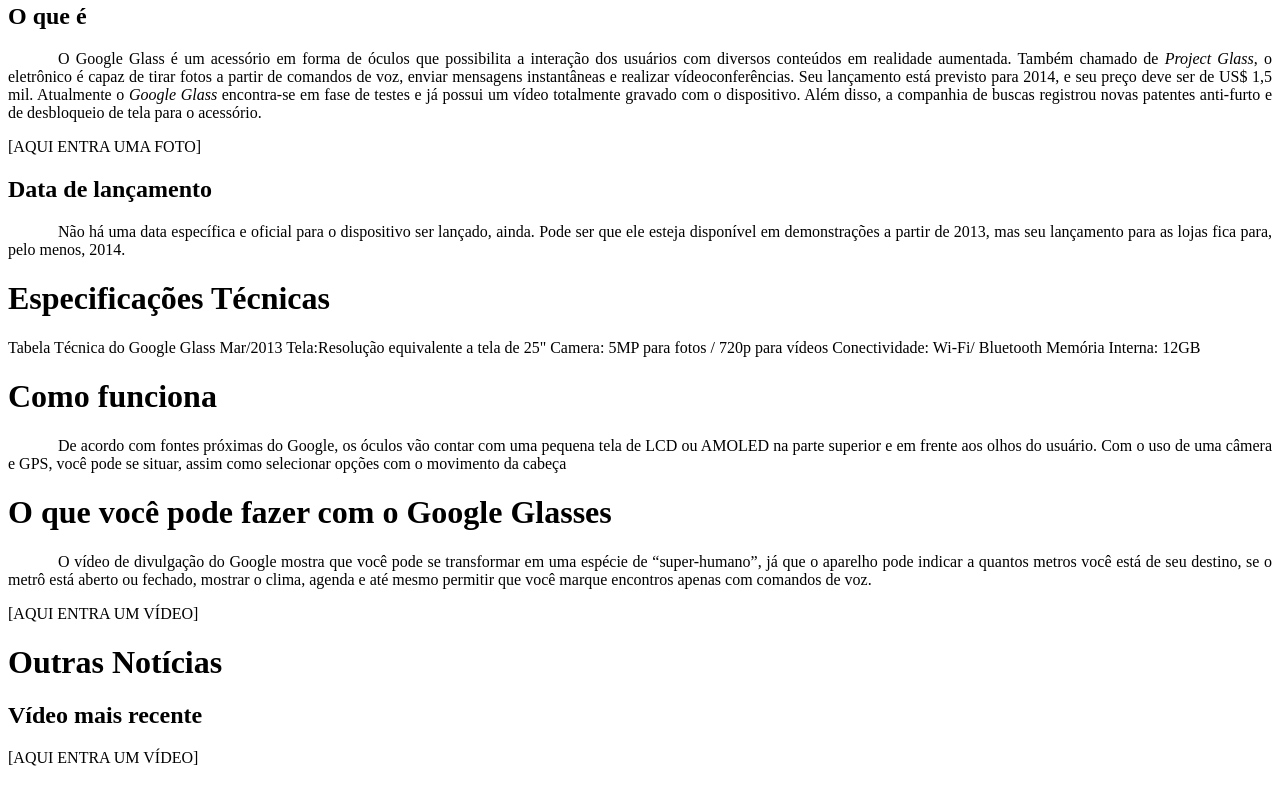
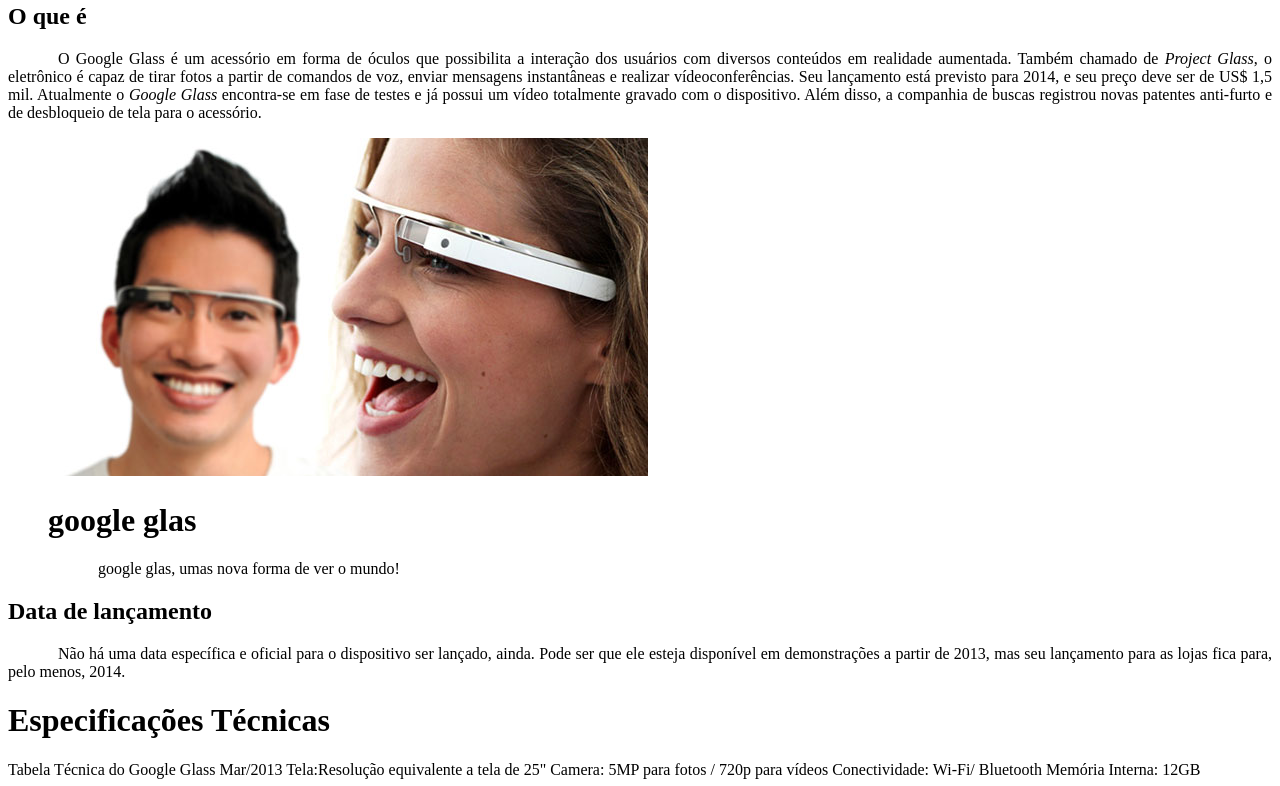
Before and after one commit to Daniel-lins/curso-de-html-5-css-curso-em-video, a plain HTML site: page projeto glas/curso-html5-pacote01/projeto-glass-html5/index.html in a window 1280 px wide. Shown: the part 458-1244 px from the top of the page. Drawn offline with Linux system fonts and the light colour scheme.

Commit message:
Update index.html

```diff
--- a/projeto glas/curso-html5-pacote01/projeto-glass-html5/index.html
+++ b/projeto glas/curso-html5-pacote01/projeto-glass-html5/index.html
@@ -40,9 +40,13 @@ Menu Principal
 </hgroup>
 <h2>O que é</h2>
 <p>O <b></b>Google Glass é um acessório em forma de óculos que possibilita a interação dos usuários com diversos conteúdos em realidade aumentada. Também chamado de <i>Project Glass</i>, o eletrônico é capaz de tirar fotos a partir de comandos de voz, enviar mensagens instantâneas e realizar vídeoconferências. Seu lançamento está previsto para 2014, e seu preço deve ser de US$ 1,5 mil. Atualmente o <em>Google Glass</em> encontra-se em fase de testes e já possui um vídeo totalmente gravado com o dispositivo. Além disso, a companhia de buscas registrou novas patentes anti-furto e de desbloqueio de tela para o acessório.</p>
-
-[AQUI ENTRA UMA FOTO]
-
+<figure>
+<img src="_imagens/glass-quadro-homem-mulher.jpg">
+<figcaption>
+    <h1>google glas</h1>
+    <p>google glas, umas nova forma de ver o mundo! </p>
+</figcaption>
+</figure>
 <h2>Data de lançamento</h2>
 <p>Não há uma data específica e oficial para o dispositivo ser lançado, ainda. Pode ser que ele esteja disponível em demonstrações a partir de 2013, mas seu lançamento para as lojas fica para, pelo menos, 2014.</p>
 
```
